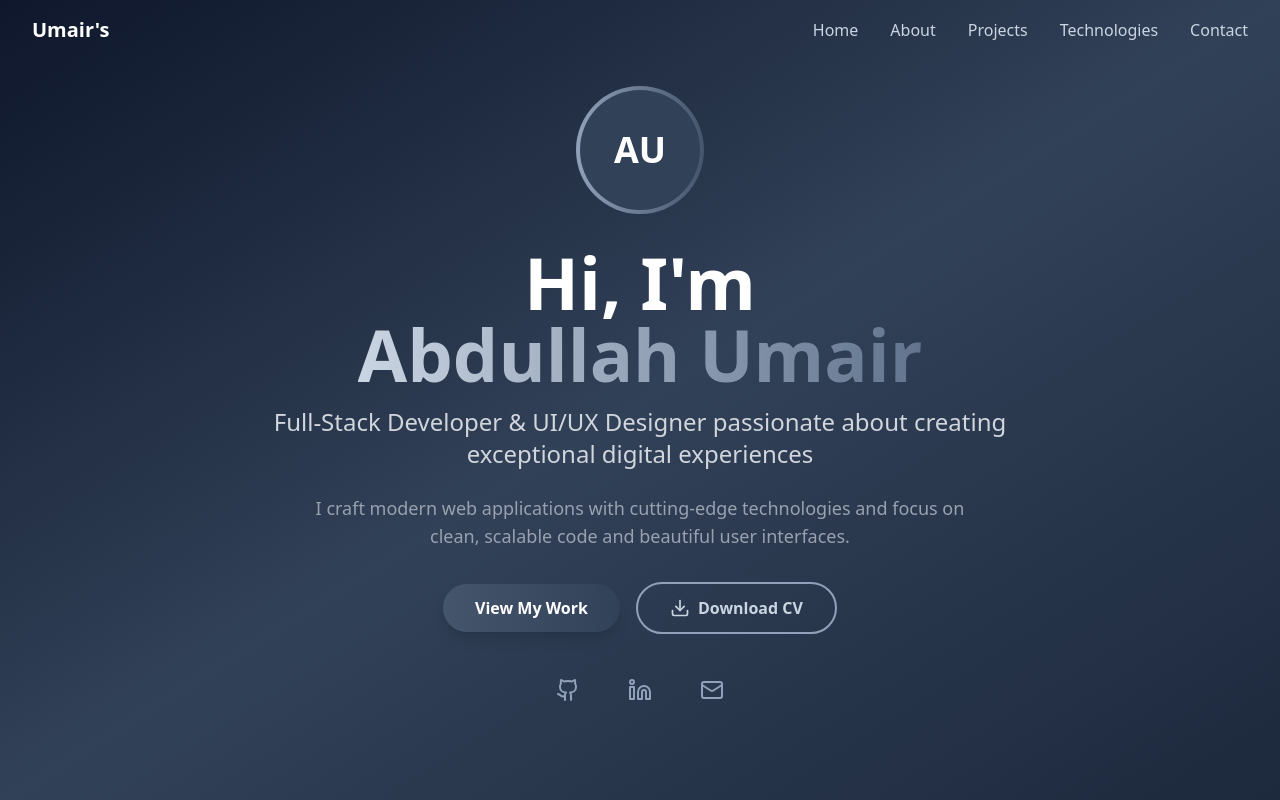
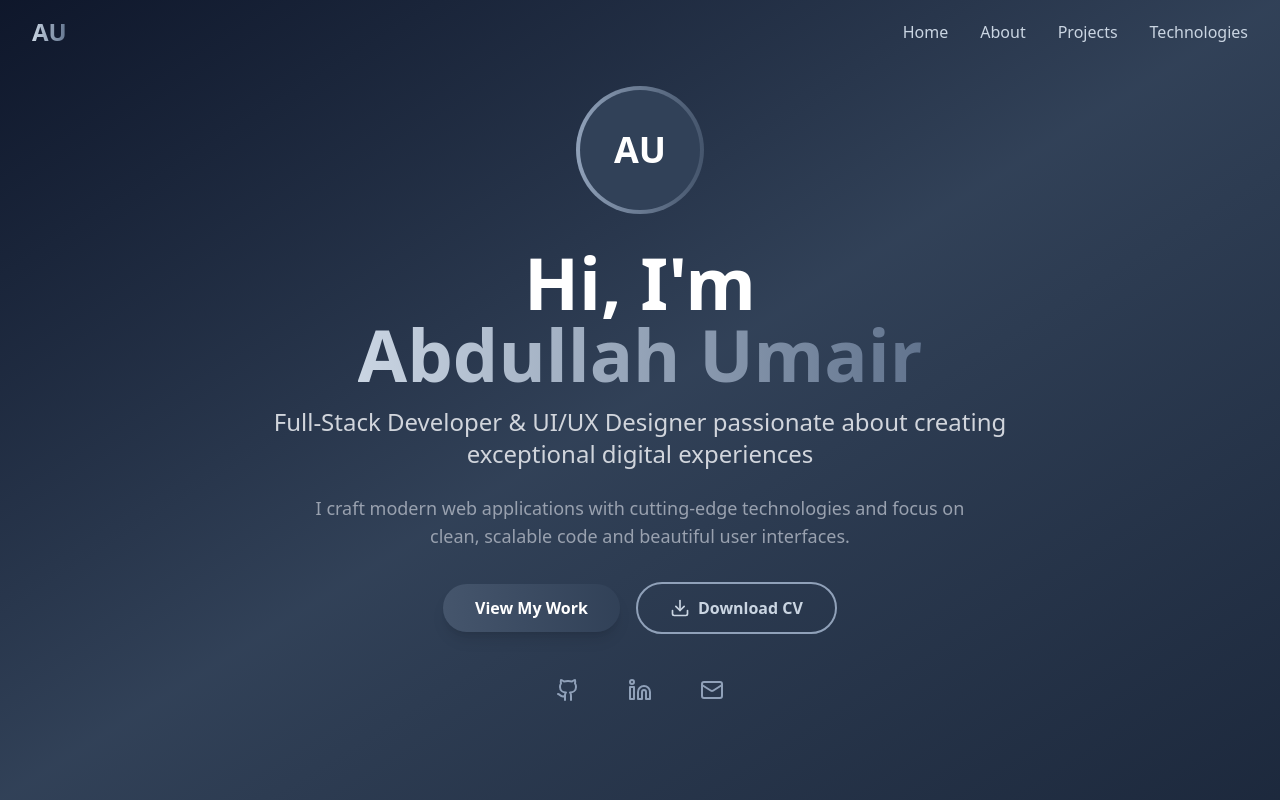
Before and after one commit to abdullahumairr/umair-s-portfolio, a React (Vite) app: page / in a window 1280 px wide. Shown: the top 800 px of the page. Built offline with nearby package versions, Linux system fonts and the light colour scheme.

Commit message:
feat: fix all section

```diff
--- a/src/App.tsx
+++ b/src/App.tsx
@@ -1,9 +1,9 @@
 
-import Navbar from "./pages/Navbar";
+import Navbar from "./components/Navbar";
 import Hero from "./pages/Hero";
 import About from "./pages/About";
-import Projects from "./components/Projects";
-import Footer from "./pages/Footer";
+import Projects from "./pages/Projects";
+import Footer from "./components/Footer";
 import Technologies from "./pages/Technologies";
 function App() {
   return (
--- a/src/pages/Navbar.tsx
+++ b/src/components/Navbar.tsx
@@ -32,12 +32,18 @@ const Navbar = () => {
     >
       <div className="max-w-7xl mx-auto px-4 sm:px-6 lg:px-8">
         <div className="flex justify-between items-center py-4">
-          <div className="text-xl font-bold text-white">Umair's</div>
+          <div className="flex-shrink-0">
+            <button
+              onClick={() => scrollToSection("home")}
+              className="text-2xl font-bold bg-gradient-to-r from-slate-300 to-slate-500 bg-clip-text text-transparent cursor-pointer"
+            >
+              AU
+            </button>
+          </div>
 
           {/* Desktop Navigation */}
           <div className="hidden md:flex space-x-8">
-            {["Home", "About", "Projects", "Technologies", "Contact"].map(
-              (item) => (
+            {["Home", "About", "Projects", "Technologies"].map((item) => (
               <button
                 key={item}
                 onClick={() => scrollToSection(item.toLowerCase())}
@@ -45,8 +51,7 @@ const Navbar = () => {
               >
                 {item}
               </button>
-              )
-            )}
+            ))}
           </div>
 
           {/* Mobile Menu Button */}
--- a/src/index.css
+++ b/src/index.css
@@ -1,3 +1,5 @@
+@import "tailwindcss";
+
 @import "tailwindcss";
 
 @keyframes marquee {
@@ -14,3 +16,18 @@
   animation: marquee 25s linear infinite;
   width: max-content;
 }
+
+/* Smooth scrolling for the entire document */
+html {
+  scroll-behavior: smooth;
+}
+
+/* Enhanced hover effects */
+.animate-marquee:hover {
+  animation-play-state: paused;
+}
+
+/* Additional utility classes */
+.pause-animation {
+  animation-play-state: paused !important;
+}
--- a/src/pages/Hero.tsx
+++ b/src/pages/Hero.tsx
@@ -1,13 +1,22 @@
 import { Github, Linkedin, Mail, Download } from "lucide-react";
 
 const Hero = () => {
+  const scrollToSection = (sectionId: string) => {
+    const element = document.getElementById(sectionId);
+    if (element) {
+      element.scrollIntoView({
+        behavior: "smooth",
+        block: "start",
+      });
+    }
+  };
+
   return (
     <section
       id="home"
       className="min-h-screen bg-gradient-to-br from-slate-900 via-slate-700 to-slate-800 flex items-center justify-center relative overflow-hidden"
     >
-
-      <div className="max-w-7xl mx-auto px-4 sm:px-6 lg:px-8 text-center z-10">
+      <div className="max-w-7xl mx-auto px-4 sm:px-6 lg:px-8 text-center z-10 pt-36 lg:pt-0">
         <div className="space-y-8">
           {/* Profile Image */}
           <div className="relative mx-auto w-32 h-32 mb-8">
@@ -38,7 +47,10 @@ const Hero = () => {
 
           {/* CTA Buttons */}
           <div className="flex flex-col sm:flex-row gap-4 justify-center items-center">
-            <button className="bg-gradient-to-r from-slate-600 to-slate-700 hover:from-slate-700 hover:to-slate-800 text-white px-8 py-3 rounded-full font-semibold transition-all duration-300 transform hover:scale-105 shadow-lg hover:shadow-xl">
+            <button
+              onClick={() => scrollToSection("projects")}
+              className="bg-gradient-to-r from-slate-600 to-slate-700 hover:from-slate-700 hover:to-slate-800 text-white px-8 py-3 rounded-full font-semibold transition-all duration-300 transform hover:scale-105 shadow-lg hover:shadow-xl cursor-pointer"
+            >
               View My Work
             </button>
             <button className="flex items-center gap-2 border-2 border-slate-400 text-slate-300 hover:text-white hover:border-slate-200 px-8 py-3 rounded-full font-semibold transition-all duration-300">
--- a/src/pages/Technologies.tsx
+++ b/src/pages/Technologies.tsx
@@ -24,7 +24,10 @@ const techLogos = [
 
 export default function Technologies() {
   return (
-    <section className="bg-gradient-to-bl from-slate-800 via-slate-700 to-slate-900">
+    <section
+      id="technologies"
+      className="bg-gradient-to-bl from-slate-800 via-slate-700 to-slate-900"
+    >
       <div className="container mx-auto flex flex-col gap-8 pb-16">
         <h2 className="text-3xl sm:text-4xl text-center font-bold bg-gradient-to-r from-slate-300 to-slate-500 bg-clip-text text-transparent mb-8">
           Technologies
@@ -32,13 +35,13 @@ export default function Technologies() {
 
         {/* marquee container */}
         <div className="overflow-hidden relative">
-          <div className="flex gap-24 animate-marquee">
+          <div className="flex gap-20 animate-marquee">
             {techLogos.map((logo, index) => (
               <div key={index} className="flex gap-4 items-center">
                 <img
                   src={logo.src}
                   alt={logo.name}
-                  className="h-12 w-auto grayscale hover:grayscale-0 transition"
+                  className="h-16 w-auto grayscale hover:grayscale-0 transition"
                 />
                 <span className="mt-2 text-xl text-white font-semibold text-center">
                   {logo.name}
@@ -54,7 +57,7 @@ export default function Technologies() {
                 <img
                   src={logo.src}
                   alt={logo.name}
-                  className="h-12 w-auto grayscale hover:grayscale-0 transition"
+                  className="h-16 w-auto grayscale hover:grayscale-0 transition"
                 />
                 <span className="mt-2 text-xl text-white font-semibold text-center">
                   {logo.name}
```
Also changed, not shown: src/components/Footer.tsx (renamed from src/pages/Footer.tsx), src/pages/Projects.tsx (renamed from src/components/Projects.tsx). Lines whose indentation alone changed are shown as unchanged.
